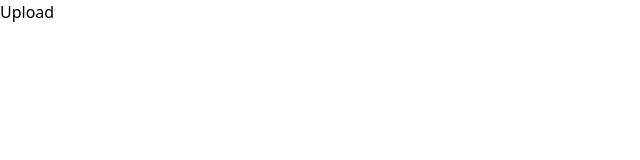
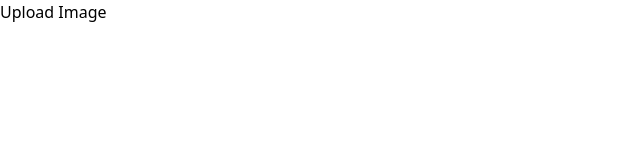
Before and after one commit to AnjaliChandaRC/react-class-syllabus-students, a React (Create React App) app: page /image in a window 1280 px wide. Shown: the top 160 px of the page, without its empty margins (0-640 px from the left). Built offline with nearby package versions, Linux system fonts and the light colour scheme.

Commit message:
work on image upload

```diff
--- a/src/components/ImageUpload.jsx
+++ b/src/components/ImageUpload.jsx
@@ -1,31 +1,26 @@
-import React, { useState } from 'react'
+import { useState } from "react"
 
 const ImageUpload = () => {
-    const [uploadImage, setUploadImage] = useState(null);
-    const changeHandler = (event) => {
-        const file = event.target.files[0];
-        if (file) {
-            const image = URL.createObjectURL(file);
-            setUploadImage(image);
+
+    const [image, setImage] = useState()
+
+    const changeImageHandler = (event) => {
+        const fileImage = event.target.files[0]
+        if (fileImage) {
+            const img = URL.createObjectURL(fileImage)
+            setImage(img)
         }
-    };
+    }
 
     return (
         <>
-            <input
-                accept="image/*"
-                type="file"
-                id="my-file"
-                onChange={changeHandler}
-                hidden
-            />
-            <label htmlFor="my-file">Upload</label>
-            {uploadImage && (
-                <img
-                    src={uploadImage}
-                    alt="Uploaded"
-                />
-            )}
+            <div>
+                <input type="file" id="img" hidden onChange={changeImageHandler} />
+                <label htmlFor="img">Upload Image</label>
+                {image &&
+                    <img src={image} alt="upload img" />
+                }
+            </div>
         </>
     )
 }
```
